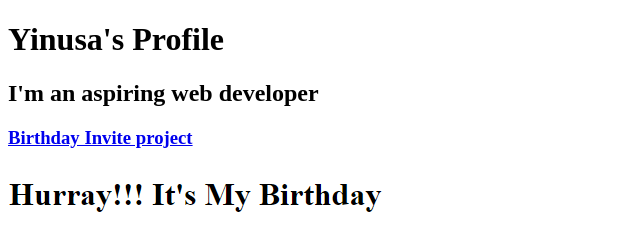
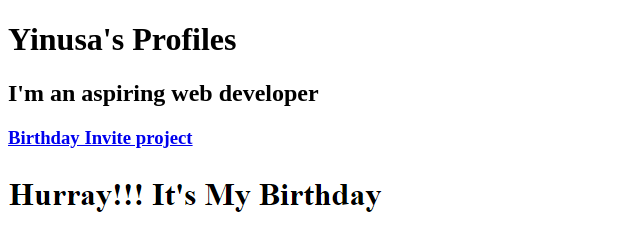
Before and after one commit to Eruobodo001/html-portfolio, a plain HTML site: page index.html in a window 1280 px wide. Shown: the top 237 px of the page, 0-640 px from the left. Drawn offline with Linux system fonts and the light colour scheme.

Commit message:
Update index.html

```diff
--- a/index.html
+++ b/index.html
@@ -5,7 +5,7 @@
     <title>Yinusa's Portfolio</title>
 </head>
 <body>
-    <h1>Yinusa's Profile</h1>
+    <h1>Yinusa's Profiles</h1>
     <h2>I'm an aspiring web developer</h2>
     <h3><a href="./images/Birthday Invite.PNG">Birthday Invite project</a></h3>
     <img src="./images/Birthday Invite.PNG" alt="birthday invite project ">
```
